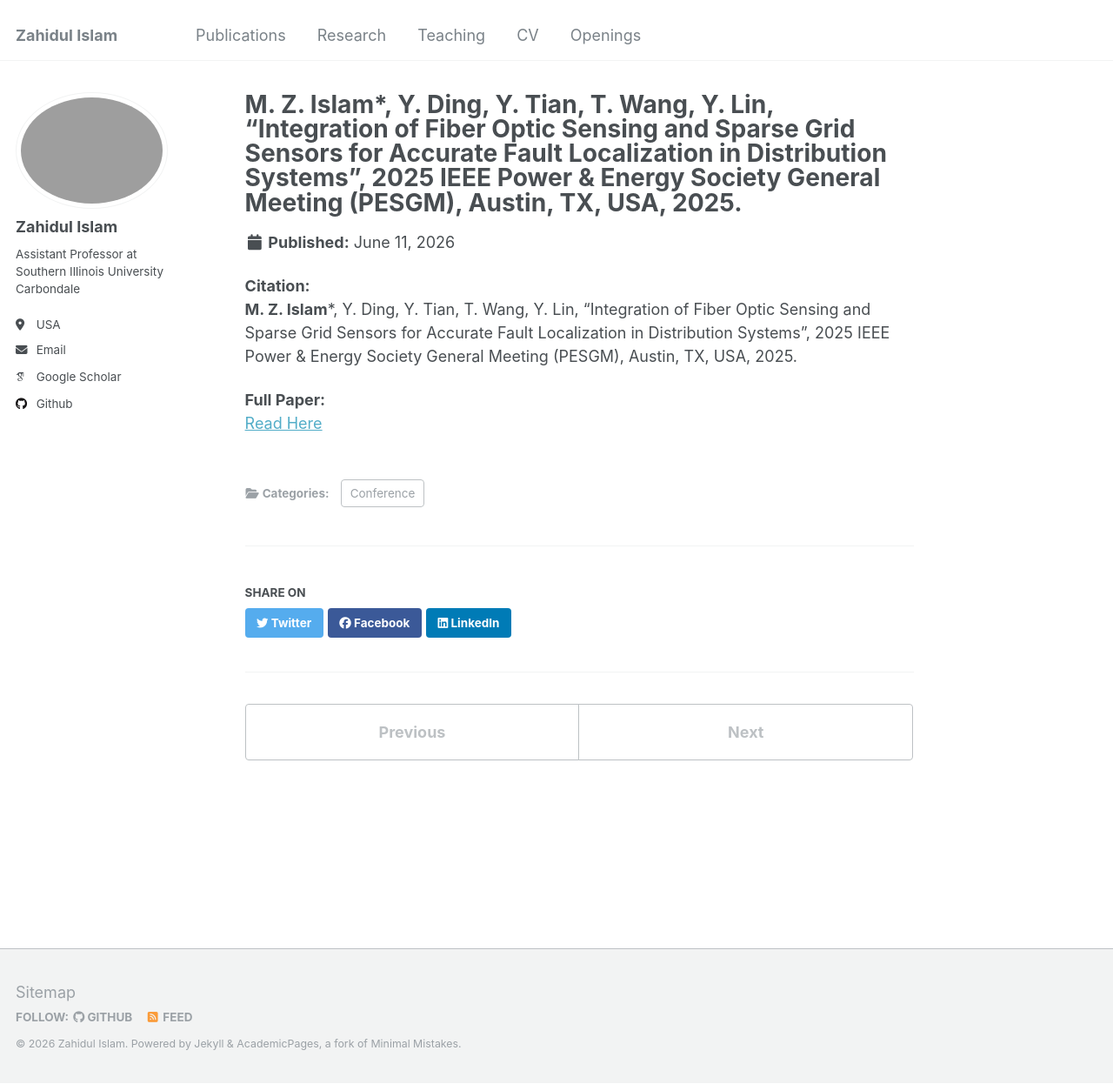
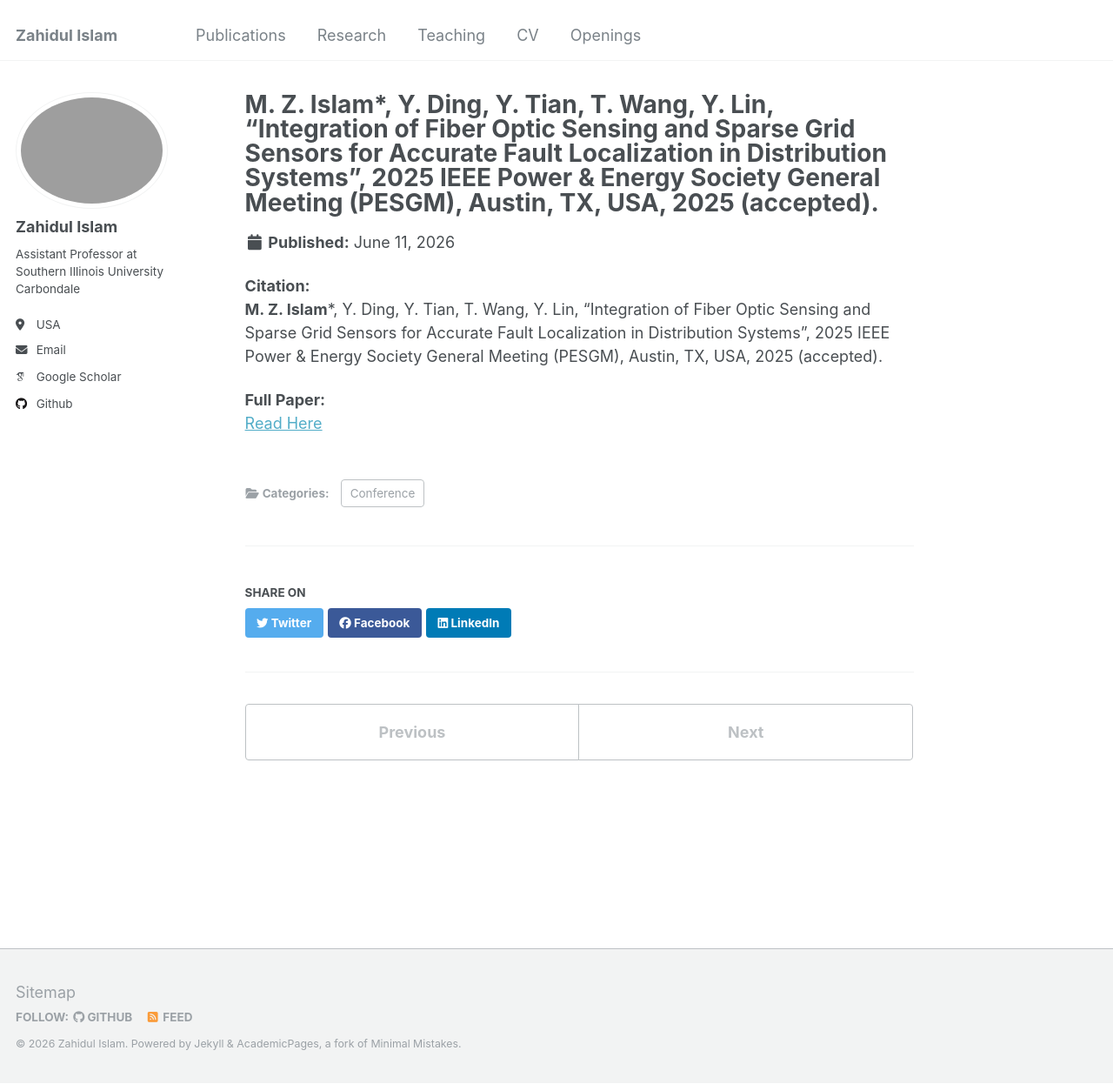
Before and after one commit to zahidul-ece/zahidul-ece.github.io, a Jekyll site: the page built from _publications/2025-02-m-z-islam-y-ding-y-tian-t-wang-y-li.md, in a window 1280 px wide and 1246 px high. Shown: the whole window at 87% size. Built offline with Jekyll 4.4.1, drawn with Linux system fonts in a browser that asks for light colours; some web fonts are replaced.

Commit message:
updated text

```diff
--- a/_publications/2025-02-m-z-islam-y-ding-y-tian-t-wang-y-li.md
+++ b/_publications/2025-02-m-z-islam-y-ding-y-tian-t-wang-y-li.md
@@ -1,18 +1,18 @@
 ---
 title: "**M. Z. Islam***, Y. Ding, Y. Tian, T. Wang, Y. Lin, “Integration of Fiber Optic Sensing and Sparse Grid Sensors for
 Accurate Fault Localization in Distribution Systems”, 2025 IEEE Power & Energy Society General Meeting (PESGM),
-Austin, TX, USA, 2025."
+Austin, TX, USA, 2025 (accepted)."
 year: "2025"
 month: "2"
 sort_key: "202502"
 category: "Conference"
-paper_link: "https://ieeexplore.ieee.org/document/11225816"
+paper_link: "nan"
 # layout: publication
 ---
 **Citation:**
 **M. Z. Islam***, Y. Ding, Y. Tian, T. Wang, Y. Lin, “Integration of Fiber Optic Sensing and Sparse Grid Sensors for
 Accurate Fault Localization in Distribution Systems”, 2025 IEEE Power & Energy Society General Meeting (PESGM),
-Austin, TX, USA, 2025.
+Austin, TX, USA, 2025 (accepted).
 
 **Full Paper:**
-[Read Here](https://ieeexplore.ieee.org/document/11225816)
+[Read Here](nan)
```
Also changed, not shown: _publications/2025-02-y-ding-m-z-islam-j-shiau-a-d-amico-y.md (+2 -2 lines), _publications/2025-12-m-z-islam-y-lin-w-zhang-smart-meter-sc.md (added, +16 -0 lines), _publications/2026-01-w-zhang-y-lin-m-z-islam-h-huang-neur.md (added, +16 -0 lines), _publications/2026-02-m-z-islam-y-lin-v-m-vokkarane-disaste.md (added, +18 -0 lines), _publications/2026-06-m-z-islam-sn-edib-y-yao-f-ding-y-li.md (added, +16 -0 lines).
